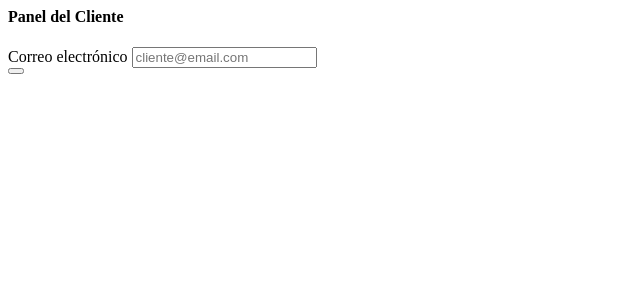
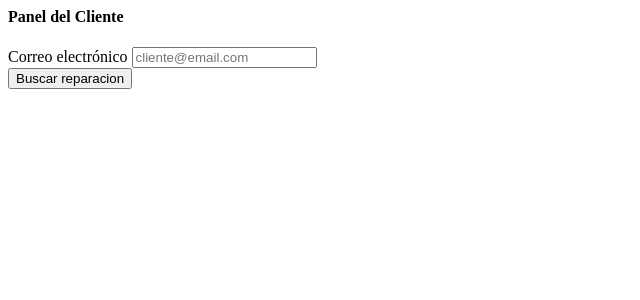
Before and after one commit to raulk21/servicio-tecnico, a Django app: page /panel/ in a window 1280 px wide. Shown: the top 300 px of the page, without its empty margins (0-640 px from the left). Run offline with Django 5.2, Linux system fonts and the light colour scheme.

Commit message:
Configuracion final para deploy en Render

```diff
--- a/services/templates/services/client_panel.html
+++ b/services/templates/services/client_panel.html
@@ -17,7 +17,7 @@
             </div>
 
             <div class="d-grid">
-              <button type="submit" class="btn btn-primary btn-lg"></button>
+              <button type="submit" class="btn btn-primary btn-lg">Buscar reparacion</button>
             </div>
 
           </form>
```
